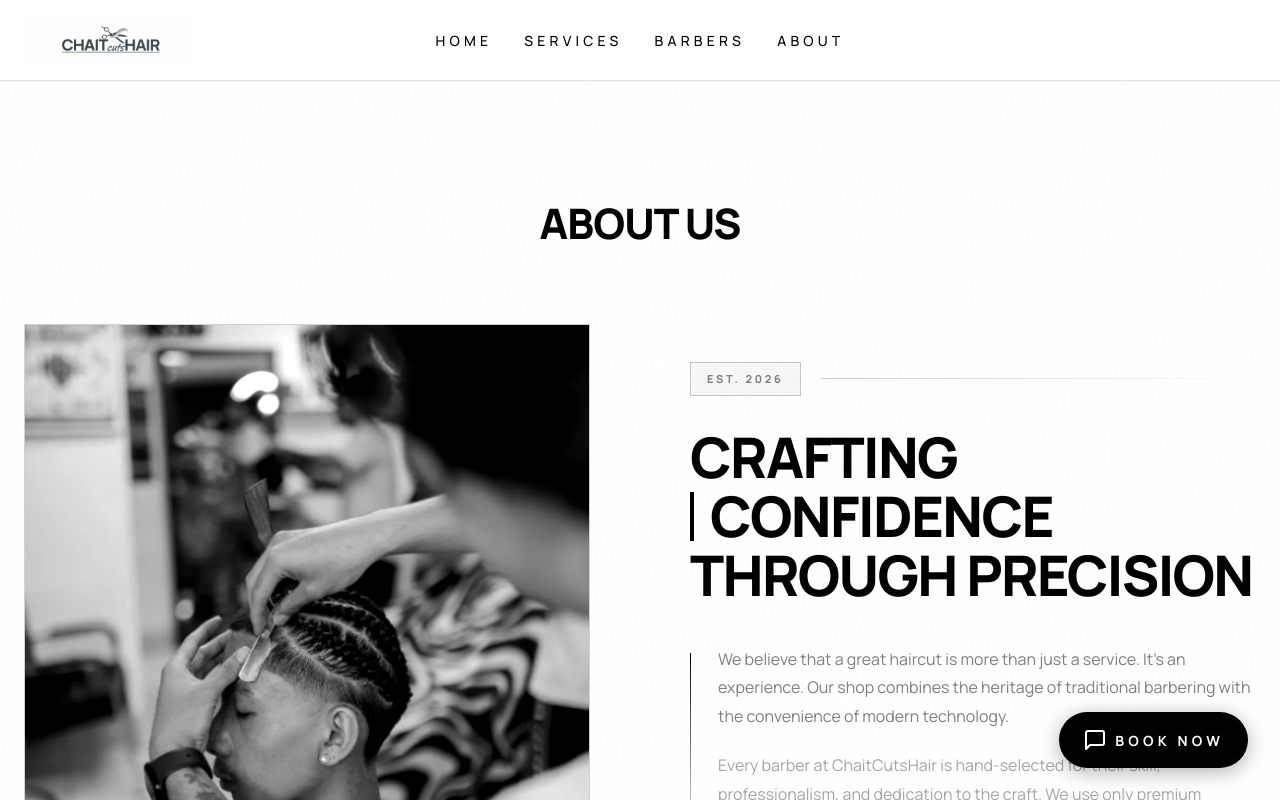
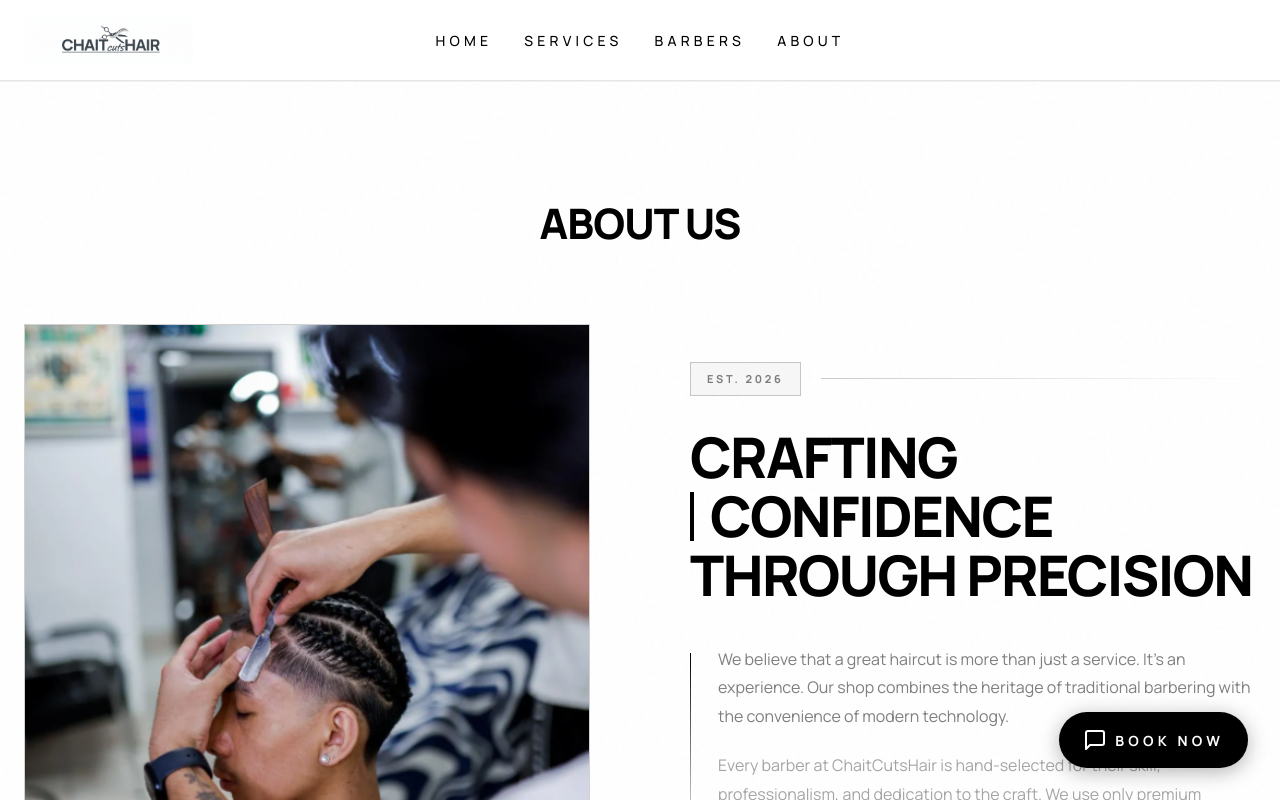
Before and after one commit to Chaithaha/chaitcutshair, a React (Vite) app: page /about in a window 1280 px wide. Shown: the top 800 px of the page. Built offline with nearby package versions, Linux system fonts and the light colour scheme; no server answers.

Commit message:
removed grayscale from image in about section

```diff
--- a/src/components/sections/About/About.css
+++ b/src/components/sections/About/About.css
@@ -78,7 +78,6 @@
   width: 100%;
   height: 100%;
   object-fit: cover;
-  filter: grayscale(100%) contrast(1.1);
   display: block;
 }
 
```
